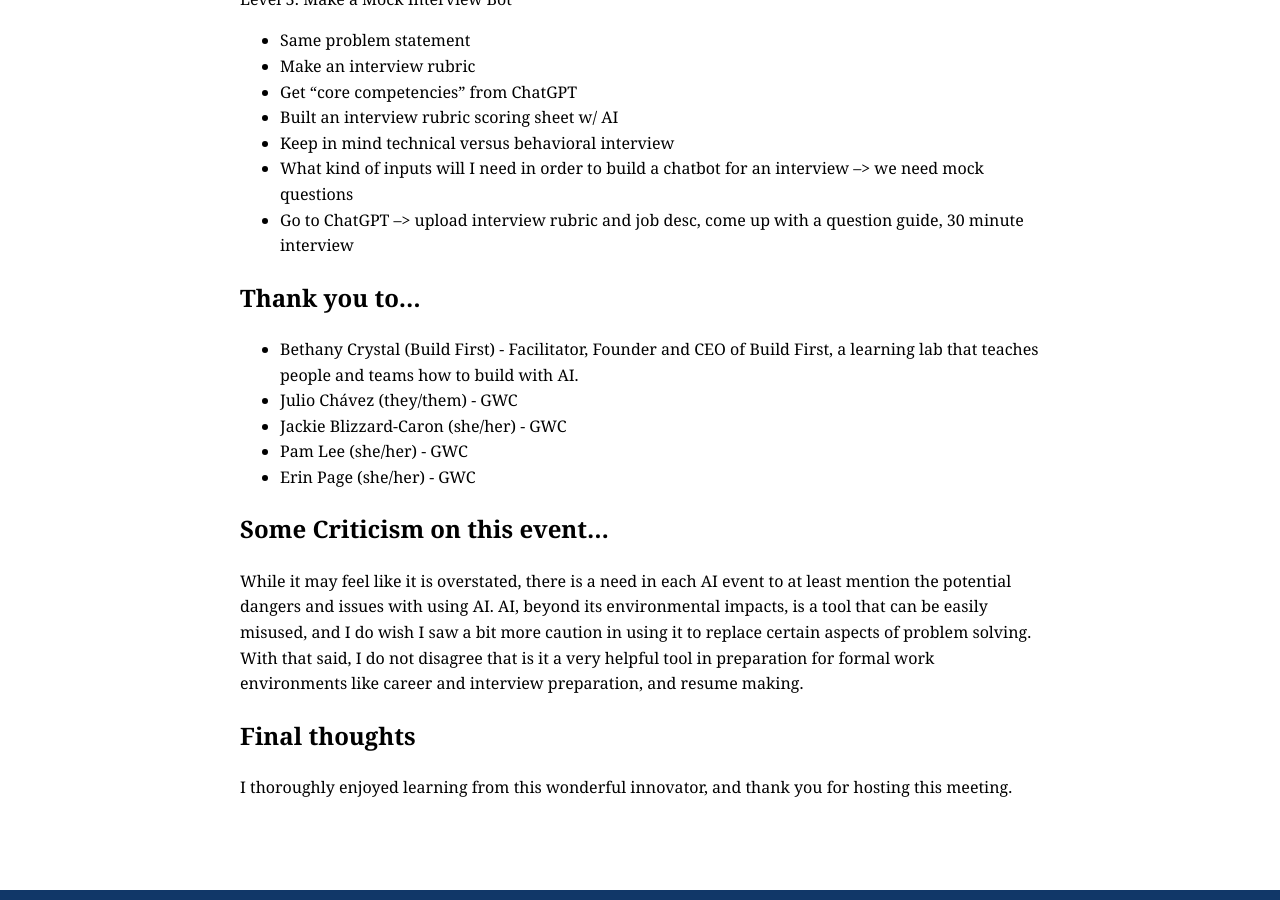
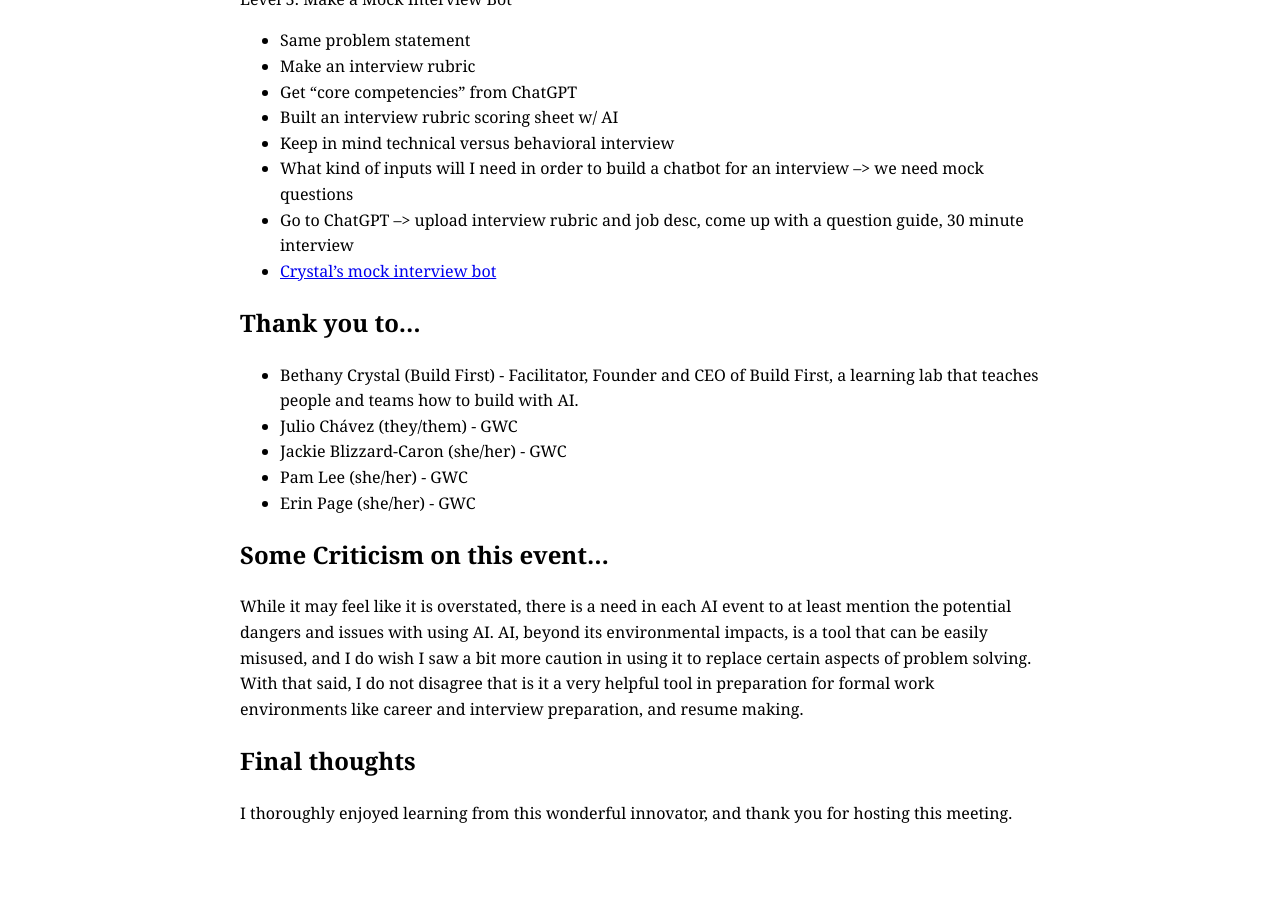
Before and after one commit to CaptainSapphire/PH-s-Blog, a Jekyll site: the page built from _posts/2025-09-24-GWC Workshop-AI for the Job Hunt.md, in a window 1280 px wide and 900 px high, scrolled down 2179 px. Built offline with Jekyll 4.4.1, drawn with Linux system fonts in a browser that asks for light colours; our own code applies the rules of GitHub Pages for plain Markdown files.

Commit message:
Update 2025-09-24-GWC Workshop-AI for the Job Hunt.md

```diff
--- a/_posts/2025-09-24-GWC Workshop-AI for the Job Hunt.md
+++ b/_posts/2025-09-24-GWC Workshop-AI for the Job Hunt.md
@@ -65,6 +65,7 @@ Level 3: Make a Mock Interview Bot
 - Keep in mind technical versus behavioral interview
 - What kind of inputs will I need in order to build a chatbot for an interview --> we need mock questions
 - Go to ChatGPT --> upload interview rubric and job desc, come up with a question guide, 30 minute interview
+- [Crystal's mock interview bot](https://chatgpt.com/g/g-68d335307a58819192b2b9b75fce07e9-bethany-s-mock-interview-bot-stripe-partnerships)
 
 ## Thank you to...
 - Bethany Crystal (Build First) - Facilitator, Founder and CEO of Build First, a learning lab that teaches people and teams how to build with AI.
```
